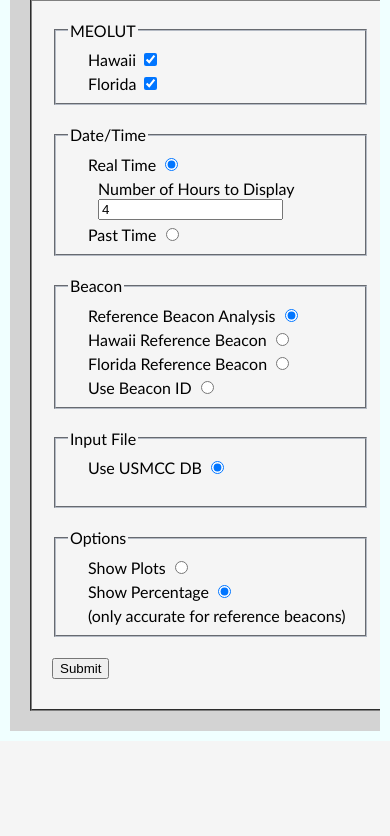
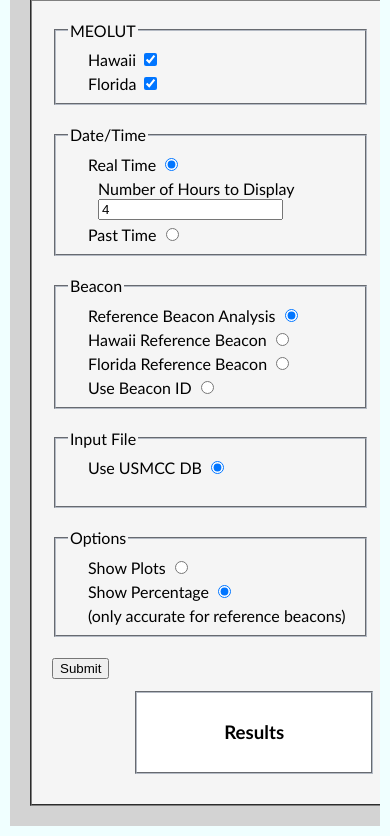
Before and after one commit to jrreich/MEO_Analysis_HTML_Interface, a Flask app: page /rawburst in a window 390 px wide. Shown: the part 367-1203 px from the top of the page. Before the commit the page ends 1108 px from the top, so only its background shows below. Run offline with Flask 2, Linux system fonts and the light colour scheme.

Commit message:
still trying to get mobile view of results to be 98% wide

```diff
--- a/static/styles/mystylesheet3.css
+++ b/static/styles/mystylesheet3.css
@@ -263,7 +263,7 @@ nav a{
 
 }
 
-form, .content, .openalarms, .closedalarms, article.status, article.percent #results{
+form, .content, .openalarms, .closedalarms, article.status, article.packets article.results{
     width: 98%;
     display: block;
     float: none;
--- a/templates/BurstAnalysisForm.html
+++ b/templates/BurstAnalysisForm.html
@@ -79,6 +79,9 @@
                 </fieldset>
                 <button type="submit"> Submit </button> <br />
             </form>
+            <article class="results">
+                <h3>Results</h3>
+            </article>
         </section>
     </main>
 </body>
--- a/templates/BurstAnalysisReturn.html
+++ b/templates/BurstAnalysisReturn.html
@@ -80,7 +80,7 @@
                 </fieldset>
                 <button type="submit"> Submit </button> <br />
             </form>
-            <article id="results">
+            <article class="results">
                 <h3>Results</h3>
                 {% for filename in filelist %}
                 <a href="{{ filename }}">
--- a/templates/MEOInputAnalysisForm.html
+++ b/templates/MEOInputAnalysisForm.html
@@ -94,7 +94,7 @@
                 </fieldset>
                 <button type="submit"> Submit </button> <br />
             </form>
-            <article>
+            <article class="results">
                 <h3>Results</h3>
             </article>
         </section>
--- a/templates/RealTimeMonitor.html
+++ b/templates/RealTimeMonitor.html
@@ -44,7 +44,7 @@
             <a href="#">Satellite Orbit Analysis</a>
         </nav>
         <section class="content" >
-            <article class="percent" id="packetpercent">
+            <article class="packets">
                 <h3>
                     Packet percents from {{BurstStartTime.strftime('%m/%d/%y %H:%M:%S')}} to
                     {{ EndTime.strftime('%m/%d/%y %H:%M:%S') }}
```
